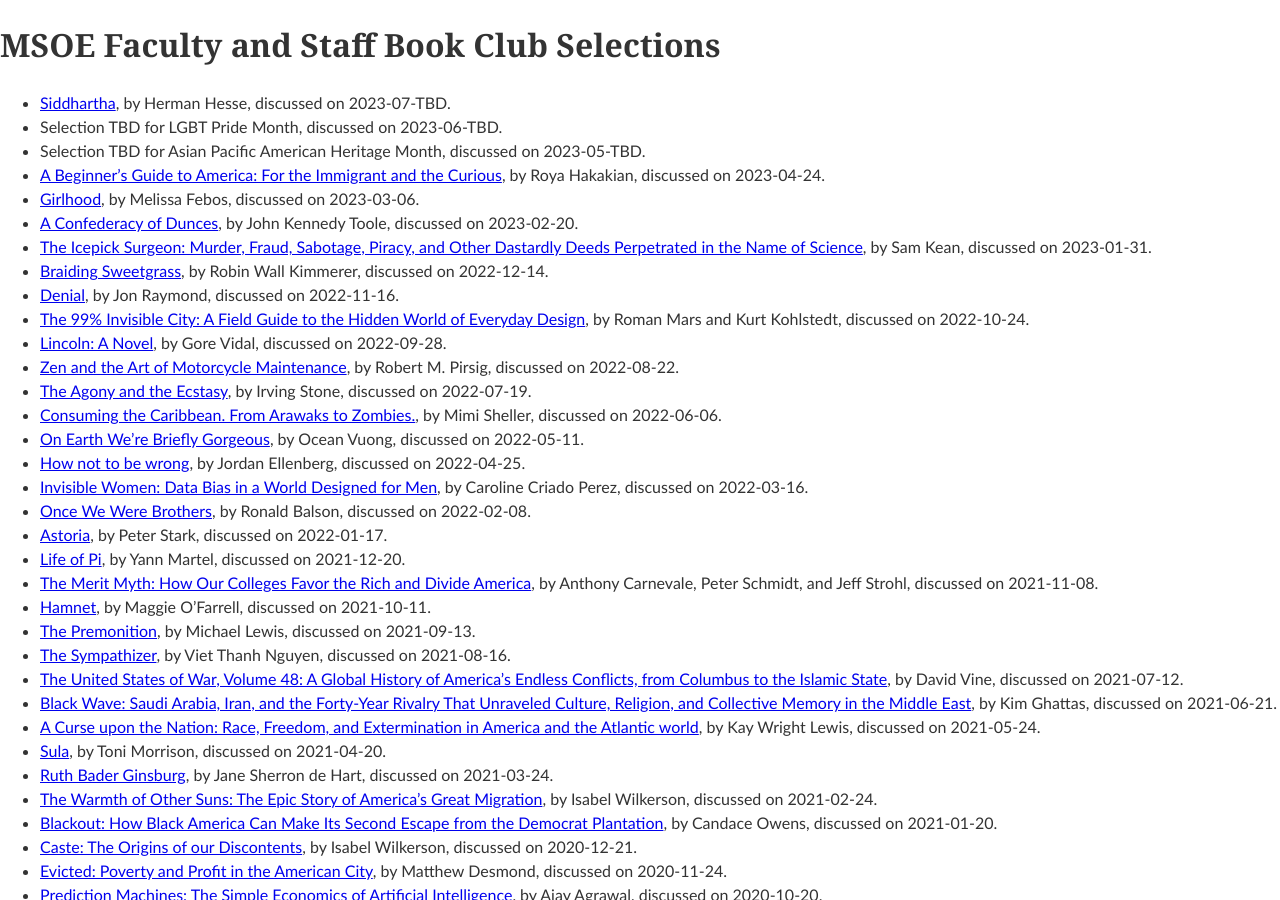
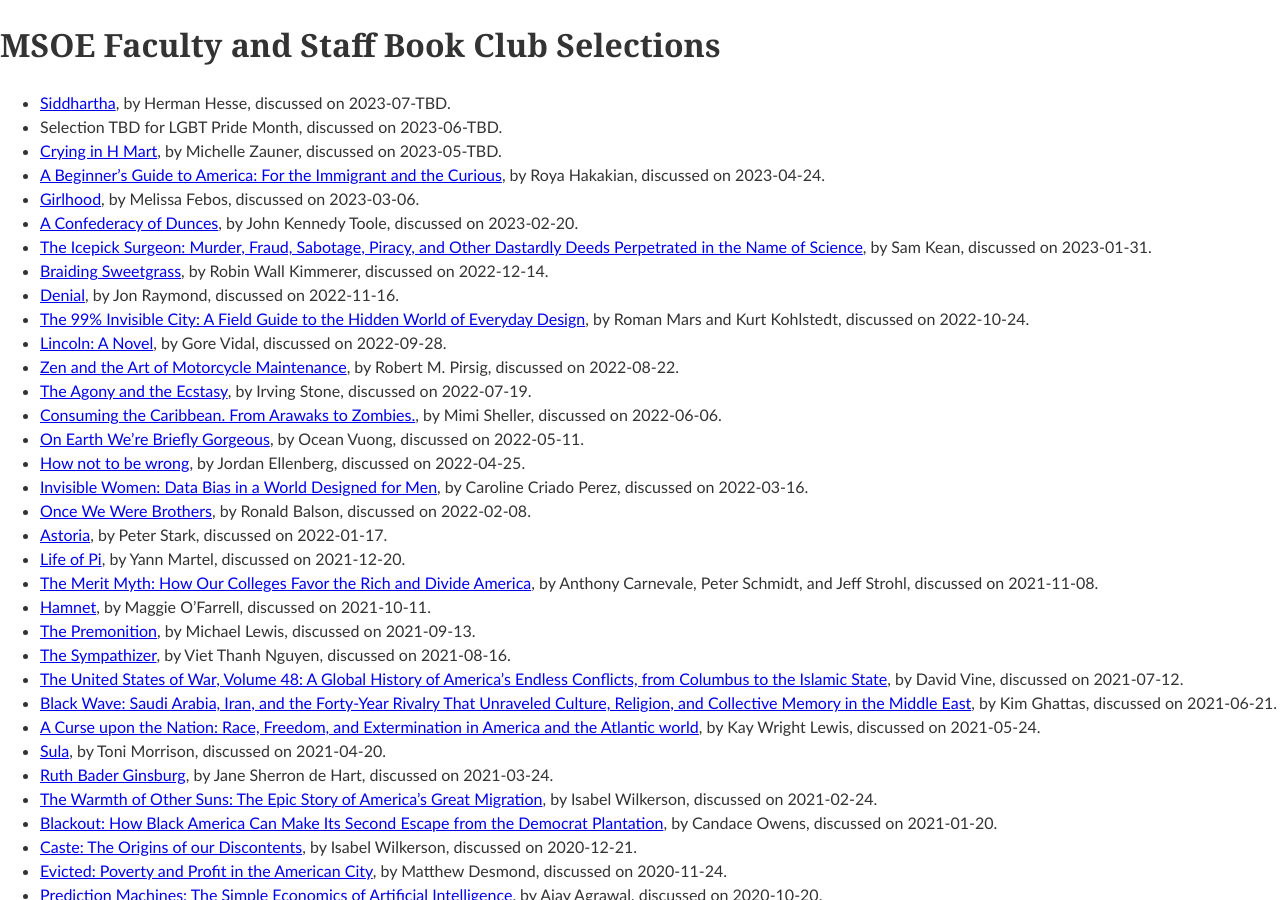
Before and after one commit to edurant/edurant.github.io, a Jekyll site: the page built from misc/bookClub.md, in a window 1280 px wide and 900 px high. Built offline with Jekyll 4.4.1, drawn with Linux system fonts in a browser that asks for light colours; our own code applies the rules of GitHub Pages for plain Markdown files.

Commit message:
MSOE book club: May selection made

```diff
--- a/misc/bookClub.md
+++ b/misc/bookClub.md
@@ -1,10 +1,10 @@
 ---
 title: "MSOE Faculty and Staff Book Club Selections"
-date: 2023-03-10 14:35:30 -0600
+date: 2023-03-21 12:20:30 -0500
 ---
 * [Siddhartha](https://bookshop.org/books/siddhartha-8596a466-5e6b-42a1-b2d9-0324e5a988d3/9780553208849), by Herman Hesse, discussed on 2023-07-TBD.
 * Selection TBD for LGBT Pride Month, discussed on 2023-06-TBD.
-* Selection TBD for Asian Pacific American Heritage Month, discussed on 2023-05-TBD.
+* [Crying in H Mart](https://bookshop.org/p/books/crying-in-h-mart-a-memoir-michelle-zauner/19630554), by Michelle Zauner, discussed on 2023-05-TBD.
 * [A Beginner's Guide to America: For the Immigrant and the Curious](https://bookshop.org/p/books/a-beginner-s-guide-to-america-for-the-immigrant-and-the-curious-roya-hakakian/14619722?ean=9780525565925), by Roya Hakakian, discussed on 2023-04-24.
 * [Girlhood](https://bookshop.org/p/books/girlhood-melissa-febos/14637221), by Melissa Febos, discussed on 2023-03-06.
 * [A Confederacy of Dunces](https://bookshop.org/books/a-confederacy-of-dunces-9780802130204), by John Kennedy Toole, discussed on 2023-02-20.
```
